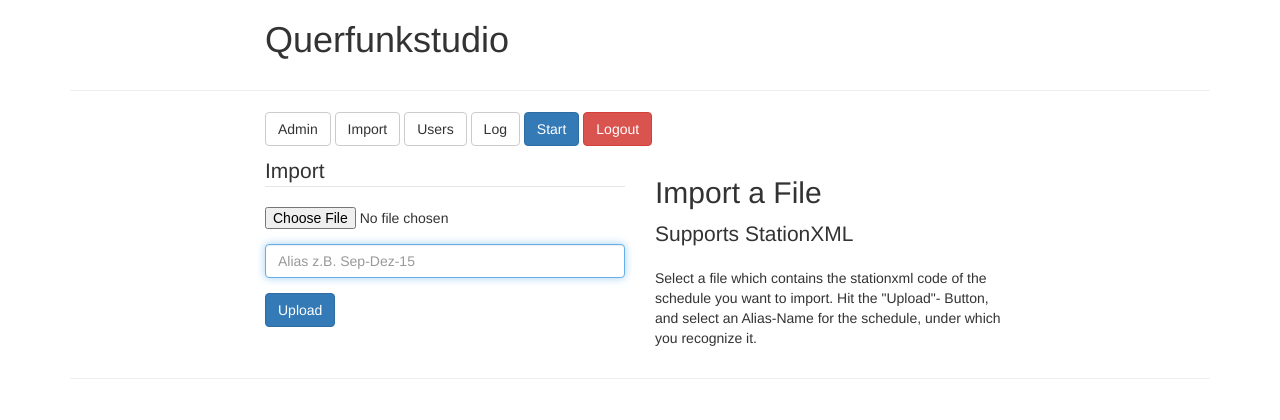
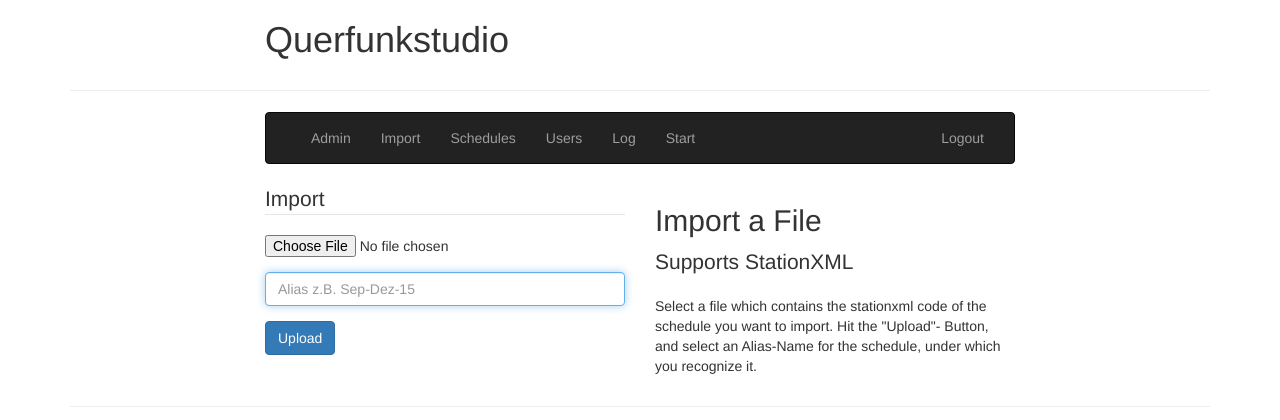
Before and after one commit to olf42/querfunkstudio, a Python web app: template templates/import.html in a window 1280 px wide. Shown: the top 420 px of the page. Run offline with Jinja, Linux system fonts and the light colour scheme; the template is opened without the code that fills it, so the values that code supplies are empty; some libraries are stand-ins or nearby versions.

Commit message:
added navbar for admin area

```diff
--- a/templates/admin-base.html
+++ b/templates/admin-base.html
@@ -28,13 +28,32 @@ Admin
 		<div class="row">
 			<div class="col-md-2"></div>
 			<div class="col-md-8">
-				<p>
-				<a href="/admin" class="btn btn-default">Admin</a>
-				<a href="/admin/import" class="btn btn-default">Import</a>
-				<a href="/admin/users" class="btn btn-default">Users</a>
-				<a href="/admin/log" class="btn btn-default">Log</a>
-				<a href="/start" class="btn btn-primary">Start</a>
-				<a href="/logout" class="btn btn-danger">Logout</a>
+			<nav class="navbar navbar-inverse">
+				<div class="container-fluid">
+				<div class="navbar-header">
+				<button type="button" class="navbar-toggle collapsed" data-toggle="collapse" data-target="#bs-example-navbar-collapse-1">
+			        <span class="sr-only">Toggle navigation</span>
+			        <span class="icon-bar"></span>
+			        <span class="icon-bar"></span>
+			        <span class="icon-bar"></span>
+			        </button>
+				</div>
+
+			    	<div class="collapse navbar-collapse" id="bs-example-navbar-collapse-1">
+			        <ul class="nav navbar-nav">
+				<li><a href="/admin">Admin</a></li>
+				<li><a href="/admin/import">Import</a></li>
+				<li><a href="/admin/schedules">Schedules</a></li>
+				<li><a href="/admin/users">Users</a></li>
+				<li><a href="/admin/log">Log</a></li>
+				<li><a href="/start">Start</a></li>
+			        </ul>
+      				<ul class="nav navbar-nav navbar-right">
+				<li><a href="/logout">Logout</a></li>
+      				</ul>
+				</div>
+				</div>
+				</nav>
 			</div>
 			<div class="col-md-2"></div>
 		</div>
```
